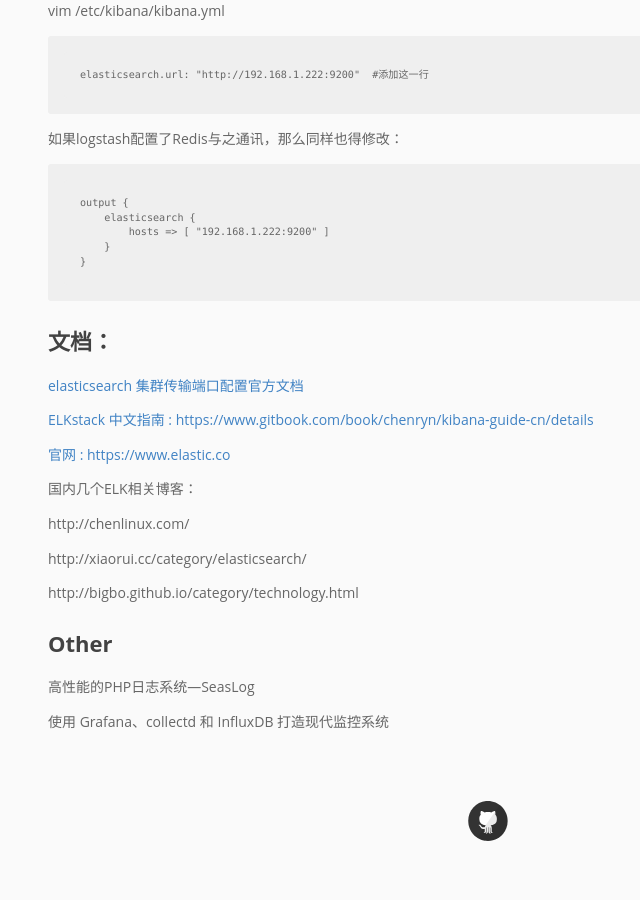
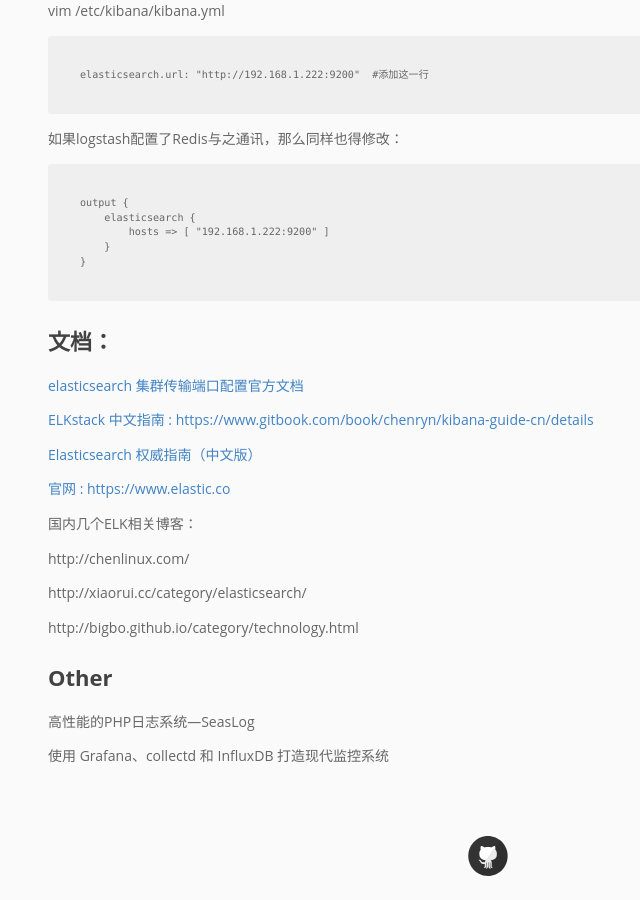
Before and after one commit to pingmalu/pingmalu.github.io, a Jekyll site: the page built from _posts/2016-07-07-构建ELK+Redis日志分析系统.md, in a window 1280 px wide and 900 px high, scrolled down 7853 px. Shown: the whole window, without its empty margins (152-792 px from the left). Built offline with Jekyll 4.4.1, drawn with Linux system fonts in a browser that asks for light colours; nearby versions of some CDN libraries; before the commit the page ends 8719 px from its top, so only the background shows below that.

Commit message:
'update'

```diff
--- a/_posts/2016-07-07-构建ELK+Redis日志分析系统.md
+++ b/_posts/2016-07-07-构建ELK+Redis日志分析系统.md
@@ -352,6 +352,8 @@
 
 [ELKstack 中文指南 : https://www.gitbook.com/book/chenryn/kibana-guide-cn/details](https://www.gitbook.com/book/chenryn/kibana-guide-cn/details)
 
+[Elasticsearch 权威指南（中文版）](https://www.gitbook.com/book/looly/elasticsearch-the-definitive-guide-cn/details)
+
 [官网 : https://www.elastic.co](https://www.elastic.co)
 
 国内几个ELK相关博客：
```
